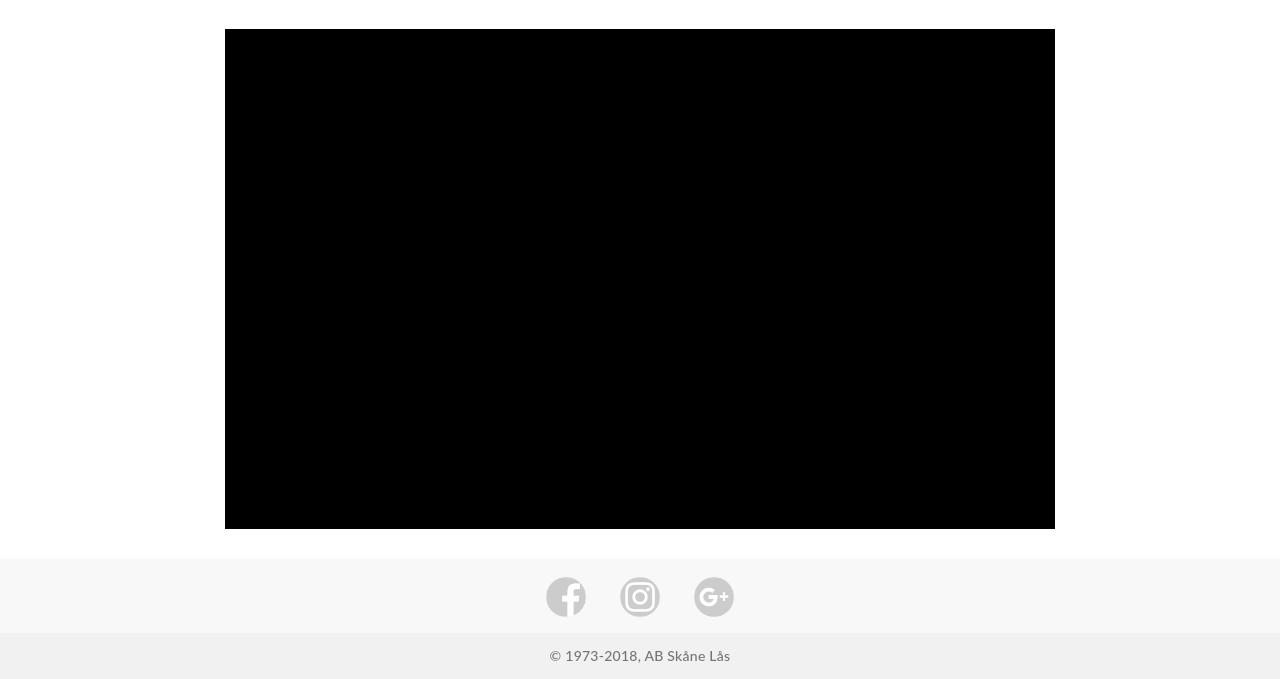
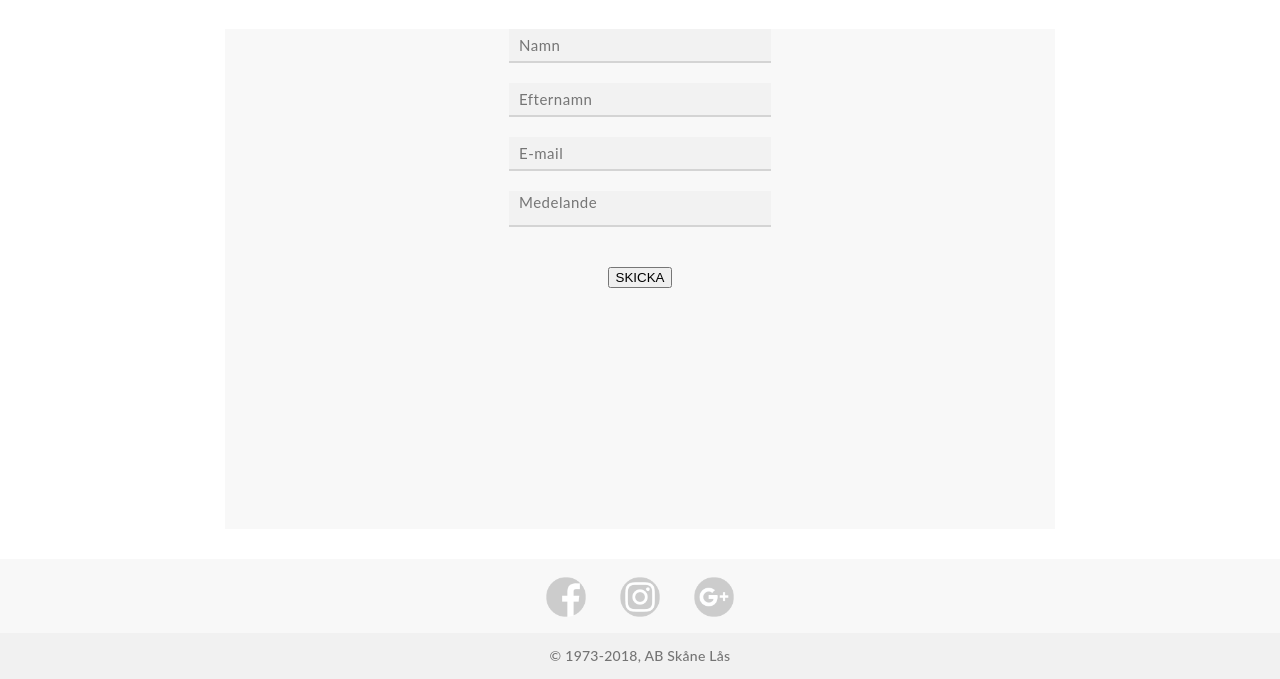
Before and after one commit to WebCreatorUF/Websites, a PHP site: page /Kontakta_Oss.php in a window 1280 px wide. Shown: the part 1508-2187 px from the top of the page. Run offline with PHP 8.4, Linux system fonts and the light colour scheme; data that the repository does not hold is empty; some libraries are stand-ins or nearby versions; some web fonts are replaced.

Commit message:
Add files via upload

```diff
--- a/Projekt_1/Kontakta_Oss.php
+++ b/Projekt_1/Kontakta_Oss.php
@@ -97,7 +97,56 @@
                         </li>
                     </ul>
 					<div class="email">
-						a
+<?php
+$name = $_POST['name'];
+$lastname = $_POST['lastname'];
+$email = $_POST['email'];
+$comments = $_POST['comments'];
+
+$message = <<<EMAIL
+
+Medelande från: $lastname, $name.
+
+Skickat från: $email.
+
+$comments
+
+EMAIL;
+
+$to = 'webcreator.help@hotmail.com';
+$subject ='Nytt medelande - Kund';
+
+if($_POST) {
+	mail ($to, $subject, $message);
+	$feedback = 'Ditt medelande har skickats!';
+}
+?>
+						<form action="?" method="post">
+							<ul>
+								<li>
+									<label for="name"></label>
+									<input type="text" class="textcont" placeholder="Namn" id="name" name="name" required pattern="[a-zA-2] {2,15}$" />
+								</li>
+								<li>
+									<label for="lastname"></label>
+									<input type="text" class="textcont" placeholder="Efternamn" id="lastname" name="lastname" required pattern="[a-zA-2] {2,15}$" />
+								</li>
+								<li>
+									<label for="email"></label>
+									<input type="text" class="textcont" placeholder="E-mail" id="email" name="email" />
+								</li>
+								<li>
+									<label for="comments"></label>
+									<textarea name="comments" id="comments" placeholder="Medelande" reqired pattern="" rows="10" cols="20"></textarea>
+								</li>
+								<br />
+								<li>
+									<div>
+										<input type="submit" name="submit" value="SKICKA" />
+									</div>
+								</li>
+							</ul>
+						</form>
 					</div>
                 </div>
             </article>
--- a/Projekt_1/style.css
+++ b/Projekt_1/style.css
@@ -204,6 +204,7 @@ article ul li:nth-child(1) ul li:nth-child(2) {
 article ul li:nth-child(1) ul li:nth-child(2) h2 {
 	font-size: 30px;
 	font-weight: 300;
+	letter-spacing: 0.5px;
 }
 
 article ul li:nth-child(1) ul li:nth-child(2) p {
@@ -212,6 +213,7 @@ article ul li:nth-child(1) ul li:nth-child(2) p {
 	margin: 0 auto;
 	line-height: 20px;
 	color: #747474;
+	letter-spacing: 0.25px;
 }
 
 article ul li:nth-child(1) ul li:nth-child(3) {
@@ -221,12 +223,14 @@ article ul li:nth-child(1) ul li:nth-child(3) {
 article ul li:nth-child(1) ul li:nth-child(3) p:nth-child(1) {
 	color: #000;
 	font-size: 15px;
+	letter-spacing: 0.5px;
 }
 
 article ul li:nth-child(1) ul li:nth-child(3) p {
 	font-size: 13px;
 	margin: 6.5px auto;
 	color: #747474;
+	letter-spacing: 0.25px;
 }
 
 article ul li:nth-child(1) ul li:nth-child(4) {
@@ -236,12 +240,14 @@ article ul li:nth-child(1) ul li:nth-child(4) {
 article ul li:nth-child(1) ul li:nth-child(4) p:nth-child(1) {
 	color: #000;
 	font-size: 15px;
+	letter-spacing: 0.5px;
 }
 
 article ul li:nth-child(1) ul li:nth-child(4) p {
 	font-size: 13px;
 	margin: 6.5px auto;
 	color: #747474;
+	letter-spacing: 0.25px;
 }
 
 .email {
@@ -249,9 +255,40 @@ article ul li:nth-child(1) ul li:nth-child(4) p {
 	height: 500px;
 	position: relative;
 	margin: 15px auto 30px auto;
-	background-color: #000;
+	background-color: #F8F8F8;
+}
 
+.email ul {
+	height: 100%;
+	width: 100%;
+	margin: 30px auto;
+	padding: 0;
 }
+
+.email ul li {
+	height: auto;
+	width: 100%;
+	margin: 20px auto;
+	display: block;
+}
+
+input.textcont, textarea {
+	font-size:15px;
+	letter-spacing:0.5px;
+	font-family:"Lato";
+	display:block;
+	position:relative;
+	background:rgba(0, 0, 0, 0.025);
+	width:250px;
+	margin: 15px auto;
+	padding-left:10px;
+	height:30px;
+	border:0;
+	outline:none;
+	resize: none;
+	border-bottom:solid 2px rgba(0, 0, 0, 0.125);
+}
+
 
 
 /*------------------------------FOOTER---------------------------------*/
```
